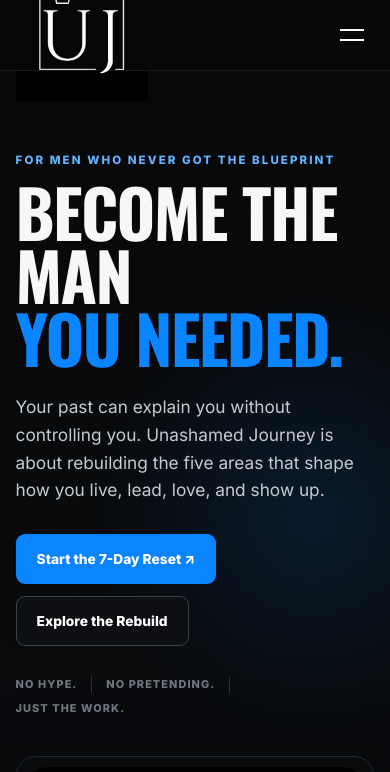
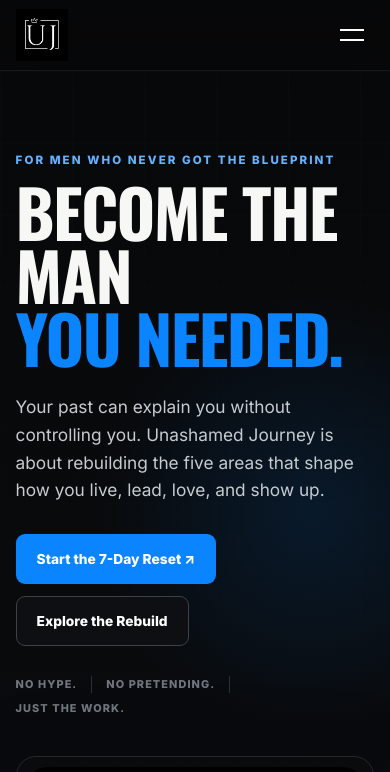
Before and after one commit to myunashamedjourney-creator/Unashamed-journey, a plain HTML site: page index.html in a window 390 px wide. Shown: the top 772 px of the page. Drawn offline with nearby package versions, Linux system fonts and the light colour scheme.

Commit message:
Add files via upload

```diff
--- a/index.html
+++ b/index.html
@@ -78,7 +78,7 @@
   <div class="shell">
     <div class="social-copy"><strong>FOLLOW THE JOURNEY</strong><span>Short, practical ideas for men rebuilding in real life.</span></div>
     <div class="social-links">
-      <a href="https://instagram.com/myunashamedjourney" target="_blank" rel="noopener noreferrer" aria-label="Unashamed Journey on Instagram"><i class="fa-brands fa-instagram" aria-hidden="true"></i></a>
+      <a href="https://www.instagram.com/unashamed.journey/" target="_blank" rel="noopener noreferrer" aria-label="Unashamed Journey on Instagram"><i class="fa-brands fa-instagram" aria-hidden="true"></i></a>
       <a href="https://www.tiktok.com/@unashamedjourney" target="_blank" rel="noopener noreferrer" aria-label="Unashamed Journey on TikTok"><i class="fa-brands fa-tiktok" aria-hidden="true"></i></a>
       <a href="https://www.youtube.com/channel/UCYbbD2c5tH7BWiwAAUsHxxw" target="_blank" rel="noopener noreferrer" aria-label="Unashamed Journey on YouTube"><i class="fa-brands fa-youtube" aria-hidden="true"></i></a>
     </div>
--- a/styles.css
+++ b/styles.css
@@ -129,3 +129,44 @@
 .social-links a:hover{
   color:#fff;
 }
+
+
+/* Header logo containment fix */
+.site-header{
+  overflow:visible;
+}
+.nav-shell{
+  overflow:hidden;
+}
+.brand{
+  height:100%;
+  display:flex;
+  align-items:center;
+  overflow:hidden;
+}
+.site-header .brand img{
+  width:56px !important;
+  height:56px !important;
+  max-width:56px !important;
+  max-height:56px !important;
+  object-fit:contain;
+  flex:0 0 56px;
+  mix-blend-mode:normal;
+  background:transparent;
+}
+.footer-logo img{
+  width:110px;
+  height:auto;
+  max-width:110px;
+  mix-blend-mode:normal;
+  background:transparent;
+}
+@media(max-width:650px){
+  .site-header .brand img{
+    width:52px !important;
+    height:52px !important;
+    max-width:52px !important;
+    max-height:52px !important;
+    flex-basis:52px;
+  }
+}
```
Also changed, not shown: body.html (+1 -1 lines), faith.html (+1 -1 lines), identity.html (+1 -1 lines), method.html (+1 -1 lines), mind.html (+1 -1 lines), rebuild.html (+1 -1 lines), relationships.html (+1 -1 lines), reset.html (+1 -1 lines).
